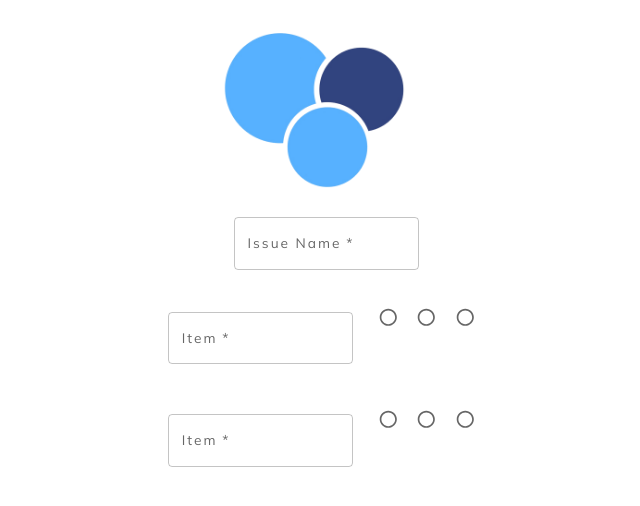
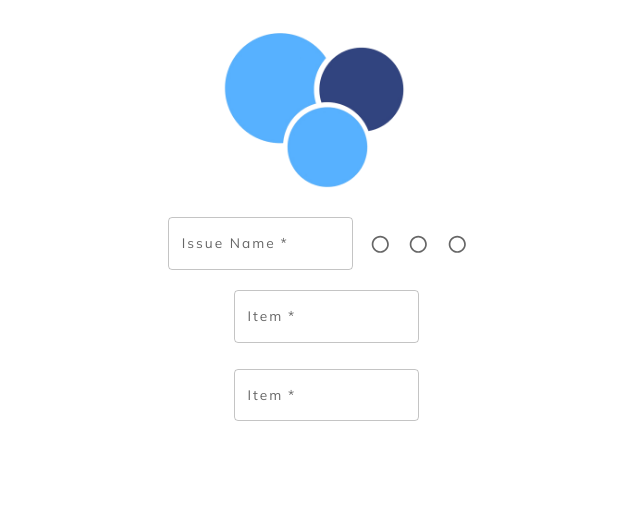
Before and after one commit to jnesong/estimator, a React (Create React App) app: page / in a window 1280 px wide. Shown: the top 506 px of the page, without its empty margins (314-954 px from the left). Built offline with nearby package versions, Linux system fonts and the light colour scheme.

Commit message:
switched radio status from item to issue

```diff
--- a/src/NewIssue.js
+++ b/src/NewIssue.js
@@ -1,10 +1,24 @@
+//libraries
+import { useState } from 'react';
+
 //components
 import NewItem from './NewItem';
 //css
 import TextField from '@mui/material/TextField';
+import Radio from '@mui/material/Radio';
+import RadioGroup from '@mui/material/RadioGroup';
 
 
 const NewIssue = () => {
+
+    const [infoRadio, setInfoRadio] = useState("");
+    const [radioStatus, setRadioStatus] = useState("proactive");
+
+    const handleRadioChange = (e) => {
+        setRadioStatus(e.target.value);
+    };
+
+    console.log(radioStatus)
 
 
     return (
@@ -18,10 +32,40 @@ const NewIssue = () => {
                     variant="outlined"
                 />
 
+                <div className="item-status">
+
+                    <RadioGroup row name="row-radio-buttons-group" >
+
+                        <Radio
+                            color="success"
+                            onClick={() => setInfoRadio("Proactive")}
+                            onChange={handleRadioChange}
+                            value="proactive"
+                        />
+                        <Radio
+                            color="warning"
+                            onClick={() => setInfoRadio("Usable")}
+                            onChange={handleRadioChange}
+                            value="usable"
+                        />
+                        <Radio
+                            color="error"
+                            onClick={() => setInfoRadio("Unusable")}
+                            onChange={handleRadioChange}
+                            value="unusable"
+                        />
+
+
+                    </RadioGroup>
+
+                </div>
+
+                <p className="info-radio"> {infoRadio} </p>
+
                 <br />
 
-                    <NewItem/>
-                    <NewItem/>
+                <NewItem />
+                <NewItem />
 
 
             </form>
--- a/src/NewItem.js
+++ b/src/NewItem.js
@@ -1,21 +1,8 @@
-//libraries
-import { useState } from 'react';
-
 //css
 import TextField from '@mui/material/TextField';
-import Radio from '@mui/material/Radio';
-import RadioGroup from '@mui/material/RadioGroup';
+
 
 const NewItem = () => {
-
-    const [infoRadio, setInfoRadio] = useState("");
-    const [radioStatus, setRadioStatus] = useState("proactive");
-
-    const handleChange = (e) => {
-        setRadioStatus(e.target.value);
-    };
-
-
 
     return (
         <>
@@ -29,39 +16,6 @@ const NewItem = () => {
                     />
                 </div>
 
-                <div className="item-status">
-
-                    <RadioGroup
-                        row
-                        name="row-radio-buttons-group"
-                    >
-
-                        <Radio
-                        color="success"
-                        onClick={() => setInfoRadio("Proactive")}
-                        onChange={handleChange}
-                        value="proactive"
-                        />
-                        <Radio
-                        color="warning"
-                        onClick={() => setInfoRadio("Usable")}
-                        onChange={handleChange}
-                        value="usable"
-                        />
-                        <Radio
-                        color="error"
-                        onClick={() => setInfoRadio("Unusable")}
-                        onChange={handleChange}
-                        value="unusable"
-                        />
-
-
-                    </RadioGroup>
-
-                </div>
-
-                <p className="info-radio"> {infoRadio} </p>
-
 
             </div>
         </>
--- a/src/estimator.css
+++ b/src/estimator.css
@@ -5,7 +5,7 @@
 
 .new-item {
     display: block;
-    margin-top: 20px;
+    margin-top: 10px;
 }
 
 .item-name,
```
